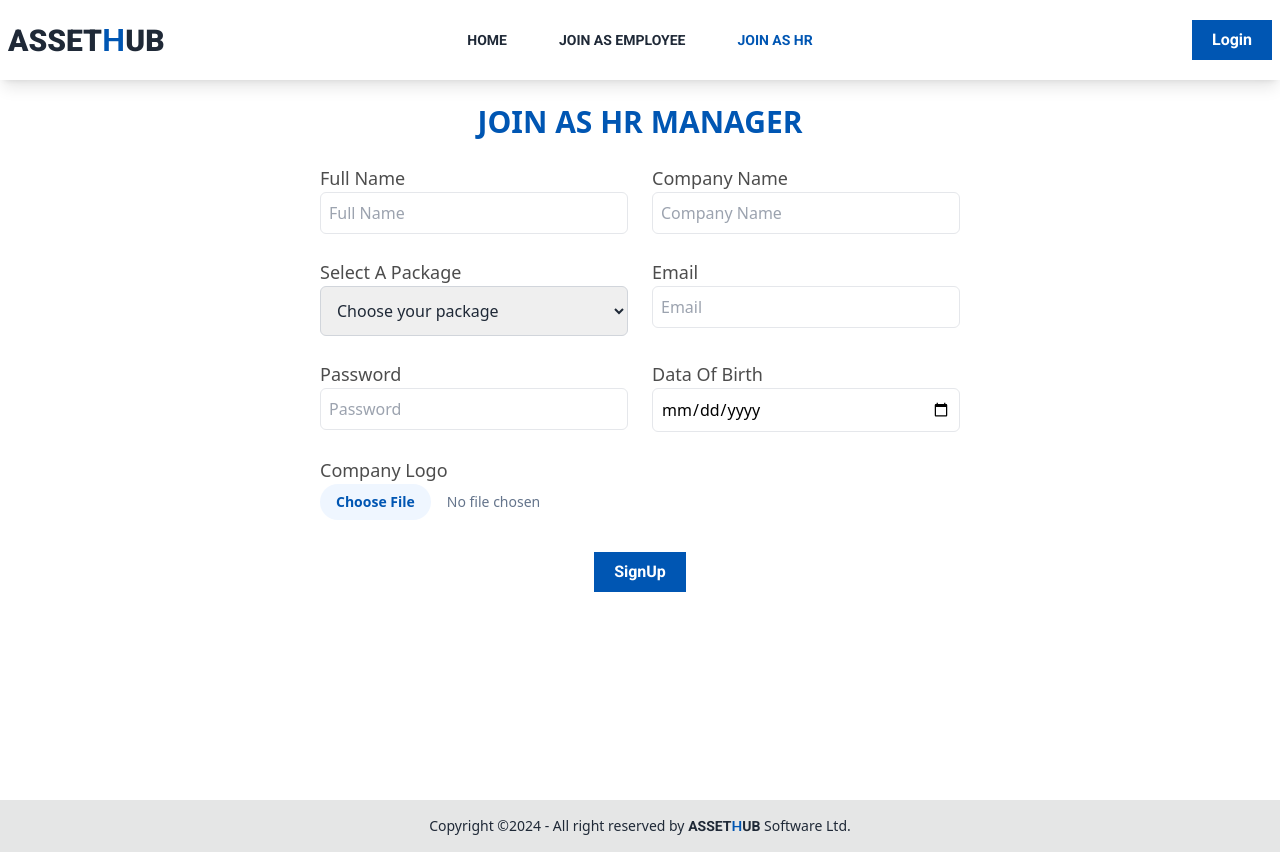
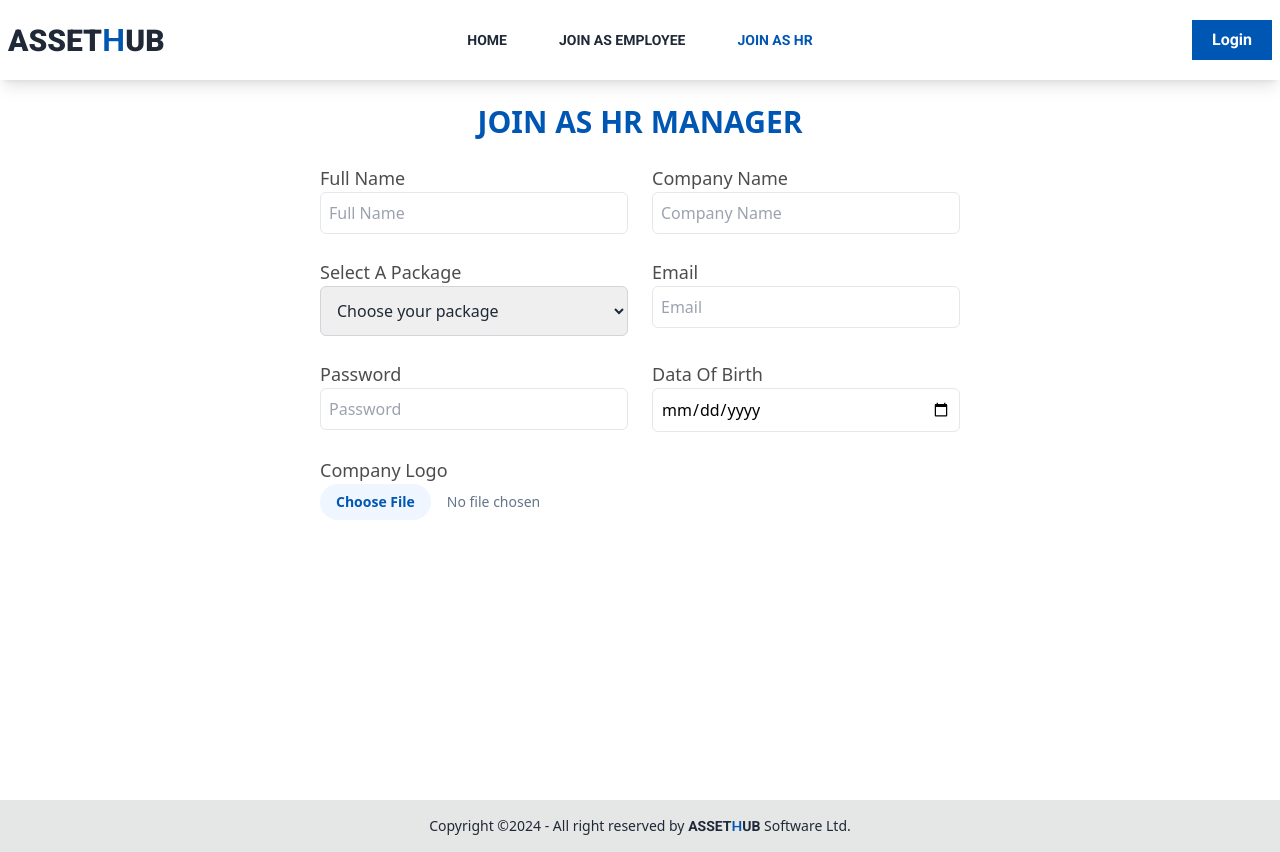
Before and after one commit to mehedifiz/HR, a React (Vite) app: page /join-as-hr in a window 1280 px wide. Built offline with nearby package versions, Linux system fonts and the light colour scheme; no server answers.

Commit message:
Create form to create account as a HR

```diff
--- a/src/pages/register/JoinAsHR.jsx
+++ b/src/pages/register/JoinAsHR.jsx
@@ -206,12 +206,7 @@ function JoinAsHR() {
                   </label>
                 </div>
               </div>
-              <PrimaryButton
-                buttonType={"submit"}
-                buttonName={"SignUp"}
-                buttonTextColor={"text-white"}
-                buttonBGColor={"bg-primary"}
-              />
+
             </form>
           </div>
         </div>
--- a/src/routes/EmployeeRoute.jsx
+++ b/src/routes/EmployeeRoute.jsx
@@ -24,6 +24,8 @@ function EmployeeRoute({ children }) {
     return <Navigate to="/" state={location.pathname}></Navigate>;
   }
 
-
+  EmployeeRoute.propTypes = {
+    children: PropTypes.node,
+  };
 
   export default EmployeeRoute;
```
